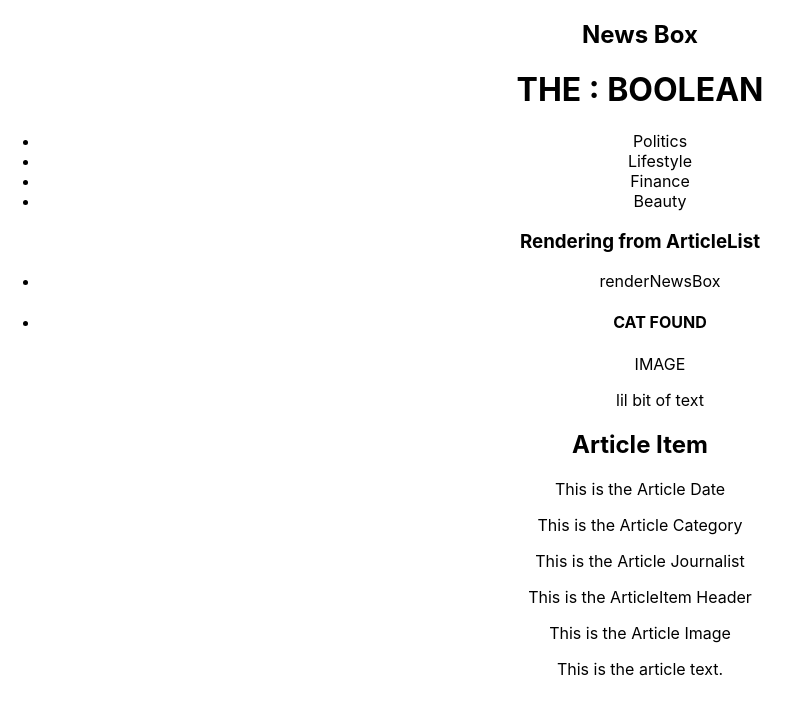
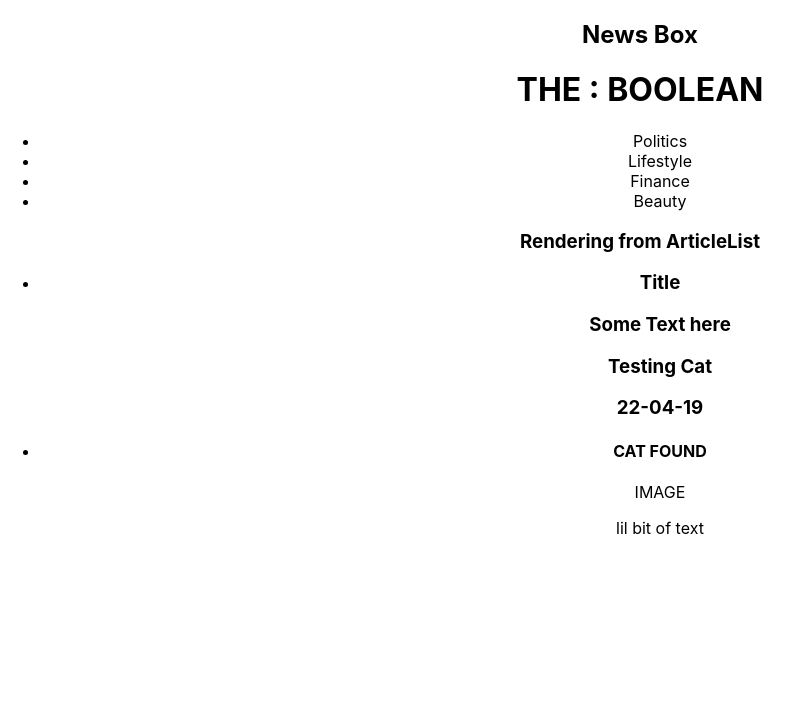
Before and after one commit to RHaigh/CodeClan-Java-Project, a React (Create React App) app in the folder the_boolean/: page / in a window 1280 px wide. Shown: the top 714 px of the page, without its empty margins (0-802 px from the left). Built offline with nearby package versions, Linux system fonts and the light colour scheme.

Commit message:
NewsBox has state that renders down

```diff
--- a/the_boolean/src/components/ArticleList.js
+++ b/the_boolean/src/components/ArticleList.js
@@ -4,23 +4,28 @@ import ArticleSummary from './ArticleStuff/ArticleSummary'
 import ArticleItem from './ArticleStuff/ArticleItem'
 
 const ArticleList = (props) => {
-  // const articles = props.articles.map((article) => {
-  //   return (
-  //     <li key = {article.id}>
-  //     <div className = "component" >
-  //     <Article article = {article}/>
-  //     </div>
-  //     </li>
-  //   )
-  // }
+  const articles = props.data.map((article) => {
+
+    return (
+
+      <li key = {article.id}>
+      <h3> {article.title} </h3>
+      <h3> {article.text} </h3>
+      <h3> {article. category} </h3>
+      <h3> {article.date}</h3>
+      </li>
+    )
+  }
+)
+
+
   return (
     <div>
     <h3> Rendering from ArticleList </h3>
     <ul>
-    <li> {props.test} </li>
+    {articles}
     <li> <ArticleSummary article = "hello"/> </li>
     </ul>
-    <ArticleItem article = "Boo"/>
     </div>
   )
 }
--- a/the_boolean/src/components/ArticleStuff/ArticleDate.js
+++ b/the_boolean/src/components/ArticleStuff/ArticleDate.js
@@ -3,7 +3,7 @@ import React from "react";
 const ArticleDate = (props) => {
   return (
     <div>
-    <p> This is the Article Date </p>
+    <p> This is the Article Date {props.date} </p>
     </div>
   )
 }
--- a/the_boolean/src/components/ArticleStuff/ArticleItem.js
+++ b/the_boolean/src/components/ArticleStuff/ArticleItem.js
@@ -14,12 +14,12 @@ const ArticleItem = (props) => {
   return(
     <div>
     <h2> Article Item </h2>
-    <ArticleDate/>
-    <ArticleCategory/>
+    <ArticleDate date= {props.date}/>
+    <ArticleCategory category ={props.category}/>
     <ArticleJournalist/>
-    <ArticleHeader title = "This is the ArticleItem Header" />
+    <ArticleHeader title = {props.title} />
     <ArticleImage/>
-    <ArticleText/>
+    <ArticleText text={props.text}/>
     </div>
   )
 
--- a/the_boolean/src/components/MainHeader.js
+++ b/the_boolean/src/components/MainHeader.js
@@ -1,6 +1,6 @@
 import React from "react";
 
-const Header = () => {
+const MainHeader = () => {
   return(
     <div>
     <h1 class = "header" > THE : BOOLEAN </h1>
@@ -8,4 +8,4 @@ const Header = () => {
   )
 }
 
-export default Header;
+export default MainHeader;
--- a/the_boolean/src/containers/NewsBox.js
+++ b/the_boolean/src/containers/NewsBox.js
@@ -2,12 +2,18 @@ import React, {Component} from "react";
 import MainHeader from '../components/MainHeader.js'
 import NavBar from '../components/NavBar.js'
 import ArticleList from '../components/ArticleList.js'
-
 class NewsBox extends Component {
 
   constructor(props) {
     super(props);
-    this.state = {};
+    this.state = {
+        data: [{
+        title: "Title",
+        text: "Some Text here",
+        category: "Testing Cat",
+        date: "22-04-19"
+      }]
+    };
   }
 
   render() {
@@ -16,7 +22,7 @@ class NewsBox extends Component {
       <h2> News Box </h2>
       <MainHeader/>
       <NavBar/>
-      <ArticleList test = "renderNewsBox" />
+      <ArticleList test = "renderNewsBox" data = {this.state.data}/>
       </div>
 
     )
```
